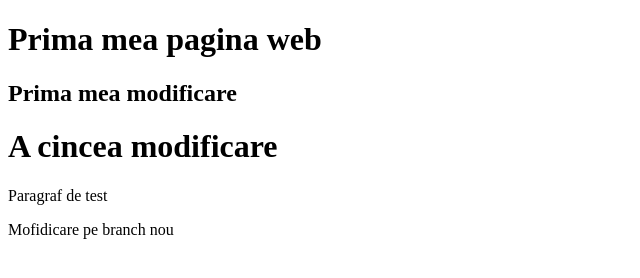
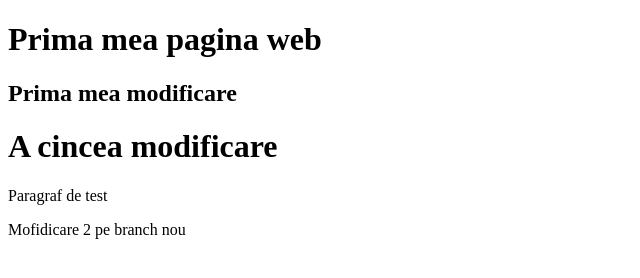
Before and after one commit to RamonaMonica/demoGoit, a plain HTML site: page index.html in a window 1280 px wide. Shown: the full height of the page, 0-640 px from the left. Drawn offline with Linux system fonts and the light colour scheme.

Commit message:
Modificare 2

```diff
--- a/index.html
+++ b/index.html
@@ -10,6 +10,6 @@
 
     <p>Paragraf de test</p>
 
-    <p>Mofidicare pe branch nou</p>
+    <p>Mofidicare 2 pe branch nou</p>
   </body>
 </html>
```
